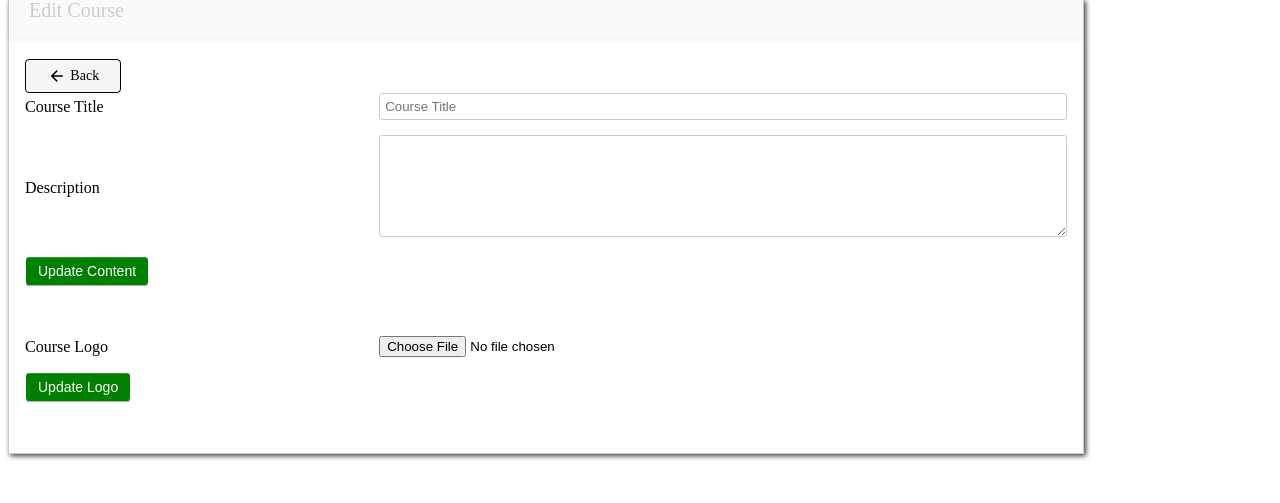
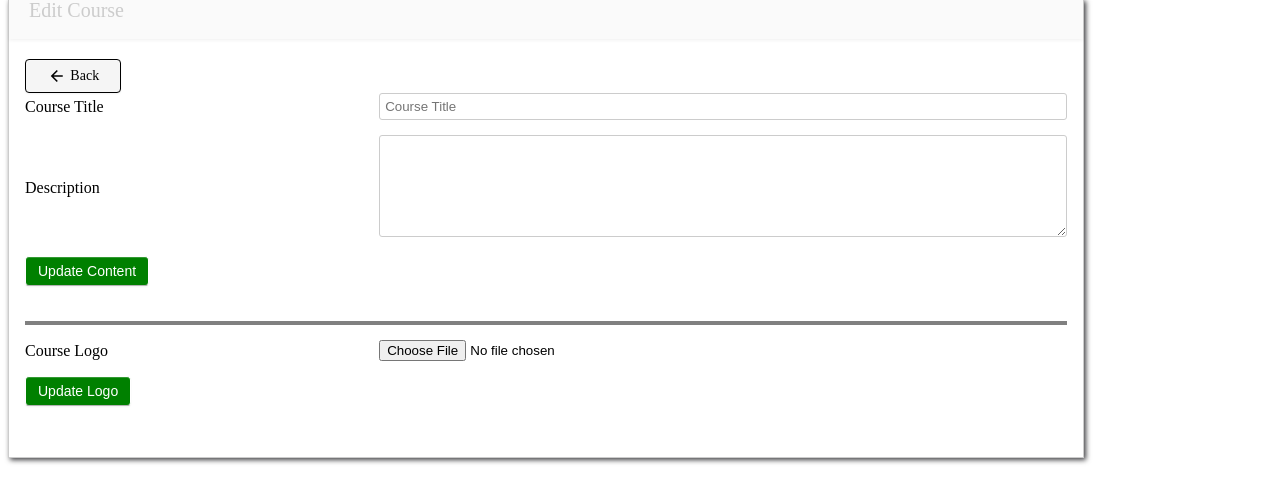
Before and after one commit to MADHAN1908/OLMS, a Flask app: page /editcourse in a window 1280 px wide. Shown: the part 17-520 px from the top of the page. Run offline with Flask 2, Linux system fonts and the light colour scheme; data that the repository does not hold is empty; some libraries are stand-ins or nearby versions.

Commit message:
Add files via upload

```diff
--- a/static/stylesheets/addcoursemodule.css
+++ b/static/stylesheets/addcoursemodule.css
@@ -399,3 +399,6 @@ textarea {
     font-size: 15px;
     width: 300px;
 }
+.hl{
+    border: 2px solid gray;
+}
--- a/static/stylesheets/courselist.css
+++ b/static/stylesheets/courselist.css
@@ -361,3 +361,6 @@ textarea {
 #btn-add{
     width: 100px;
 }
+.hl{
+    border: 2px solid gray;
+}
```
Also changed, not shown: 1 other file.
